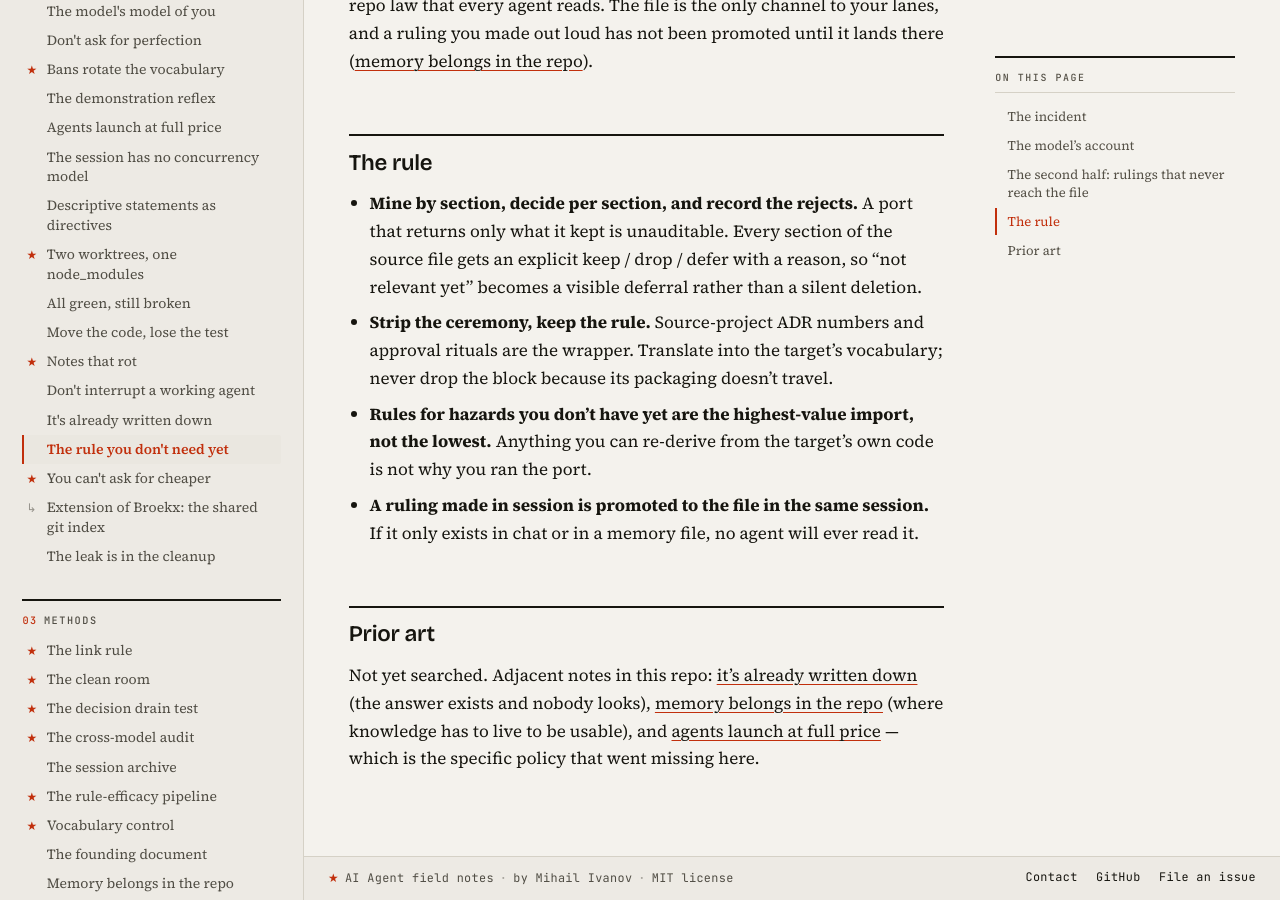
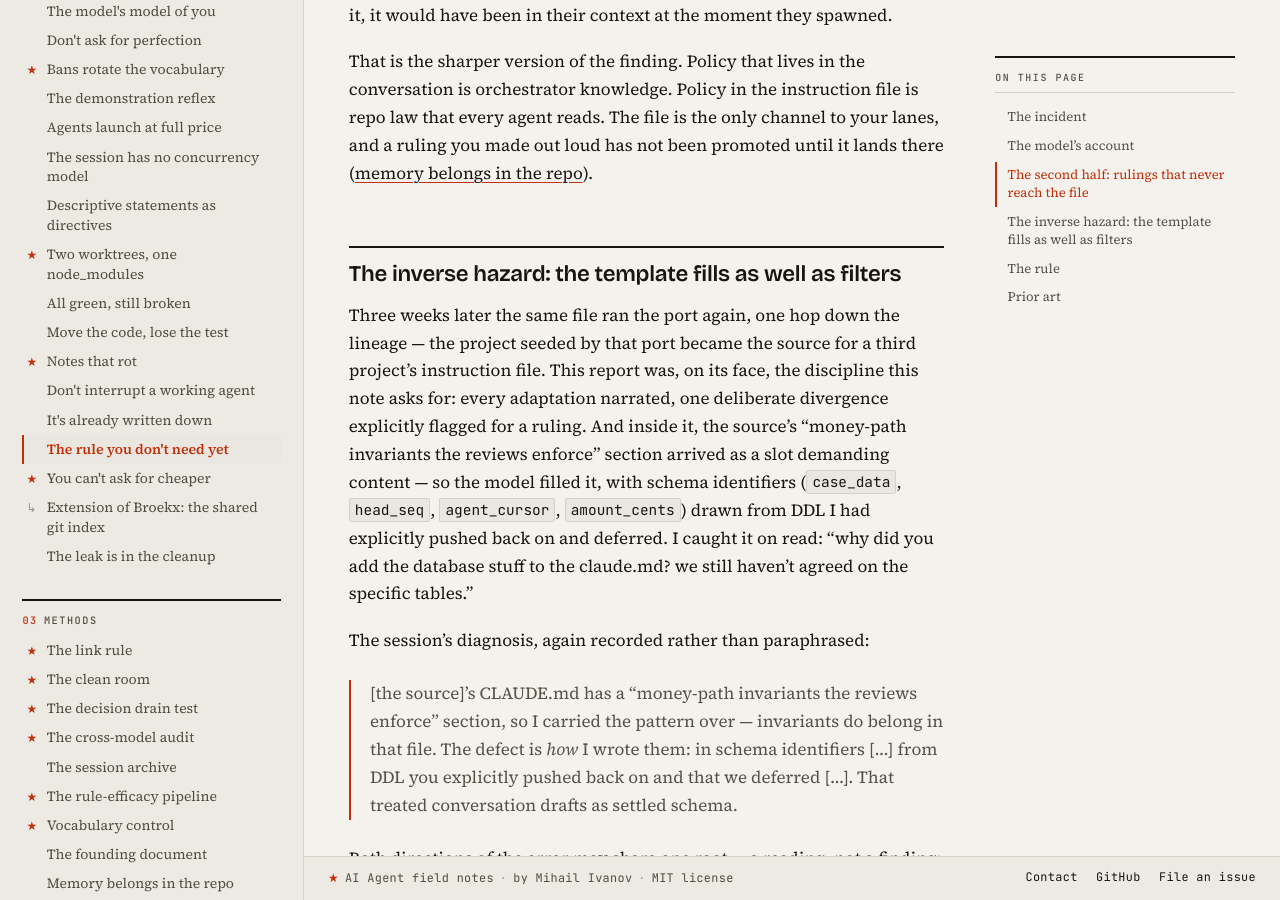
Before and after one commit to mivanov93/ai-agent-field-notes, a Jekyll site: the page built from the-rule-you-dont-need-yet.md, in a window 1280 px wide and 900 px high, scrolled down 2044 px. Built offline with Jekyll 4.4.1, drawn with Linux system fonts in a browser that asks for light colours; our own code applies the rules of GitHub Pages for plain Markdown files; some of the changed text lies outside the part shown.

Commit message:
the rule you don't need yet: the template fills as well as filters
the inverse hazard, one hop down the same file's lineage — the port
drops the rules you will need and mints the decisions you have not
made. Insertion marked as one observed incident, the shared root as a
reading.

```diff
--- a/the-rule-you-dont-need-yet.md
+++ b/the-rule-you-dont-need-yet.md
@@ -1,14 +1,17 @@
 # The rule you don't need yet
 
 *Status: prior-art sweep not yet run. The omission below is measured; the
-explanation of it is the model's own account, which this repo treats as
-literature rather than evidence
+insertion is one observed incident; the explanations of them are the model's own accounts,
+which this repo treats as literature rather than evidence
 ([the model doesn't know itself](the-model-doesnt-know-itself.md)).*
 
 **Claim:** asking a model to mine one project's instruction file for another is
 a lossy read, and the loss is not random. It drops the rules whose subject is
 not yet active in the target — which are exactly the rules you cannot re-derive
-when the subject shows up.
+when the subject shows up. And the read errs the other way too: the source's
+sections arrive as slots demanding content, and the model fills them from the
+target's undecided drafts. The port drops the rules you will need and mints
+the decisions you have not made.
 
 ## The incident
 
@@ -71,8 +74,51 @@ law that every agent reads. The file is the only channel to your lanes, and a
 ruling you made out loud has not been promoted until it lands there ([memory
 belongs in the repo](memory-belongs-in-the-repo.md)).
 
+## The inverse hazard: the template fills as well as filters
+
+Three weeks later the same file ran the port again, one hop down the
+lineage — the project seeded by that port became the source for a third
+project's instruction file. This report was, on its face, the discipline
+this note asks for: every adaptation narrated, one deliberate divergence
+explicitly flagged for a ruling. And inside it, the source's "money-path
+invariants the reviews enforce" section arrived as a slot demanding
+content — so the model filled it, with schema identifiers (`case_data`,
+`head_seq`, `agent_cursor`, `amount_cents`) drawn from DDL I had
+explicitly pushed back on and deferred. I caught it on read: "why did you add
+the database stuff to the claude.md? we still haven't agreed on the
+specific tables."
+
+The session's diagnosis, again recorded rather than paraphrased:
+
+> [the source]'s CLAUDE.md has a "money-path invariants the reviews
+> enforce" section, so I carried the pattern over — invariants do belong
+> in that file. The defect is *how* I wrote them: in schema identifiers
+> […] from DDL you explicitly pushed back on and that we deferred […].
+> That treated conversation drafts as settled schema.
+
+Both directions of the error may share one root — a reading, not a
+finding: the model treats the port as *completing a document*, not
+carrying law. Filtering for "transferable
+now" drops the dormant rules; the template's shape demands full sections,
+and the fullest material lying around in the target is its undecided
+drafts — so the slot gets filled, and the slot's frame does the
+promoting. Note what the filled slot inherits: the section is titled
+"invariants the reviews enforce." Content written there is not a note —
+it is policy every future lane reads as law, minted by nobody
+([settled is a human word](settled-is-a-human-word.md)). The un-needed
+rule is dropped; the un-made decision is enrolled.
+
+The fix that session applied is the portable one: invariants restated as
+principles in plain words, identifiers out, and an explicit line marking
+tables and schemas as not yet agreed — "not yet agreed" being valid
+instruction-file content, unlike a draft wearing law's clothes.
+
 ## The rule
 
+- **A section's shape is not a license to fill it.** The port carries
+  slots as well as rules. When the target hasn't made the decision a slot
+  wants, the honest content is "not yet decided," never the best draft
+  lying around — what lands in an enforcement section will be enforced.
 - **Mine by section, decide per section, and record the rejects.** A port that
   returns only what it kept is unauditable. Every section of the source file
   gets an explicit keep / drop / defer with a reason, so "not relevant yet"
@@ -91,6 +137,8 @@ belongs in the repo](memory-belongs-in-the-repo.md)).
 Not yet searched. Adjacent notes in this repo: [it's already written
 down](its-already-written-down.md) (the answer exists and nobody looks),
 [memory belongs in the repo](memory-belongs-in-the-repo.md) (where knowledge has
-to live to be usable), and [agents launch at full
+to live to be usable), [settled is a human word](settled-is-a-human-word.md)
+(who may mint what the file asserts — the inverse hazard is one of its
+promotions, performed by a port), and [agents launch at full
 price](agents-launch-at-full-price.md) — which is the specific policy that went
 missing here.
```
